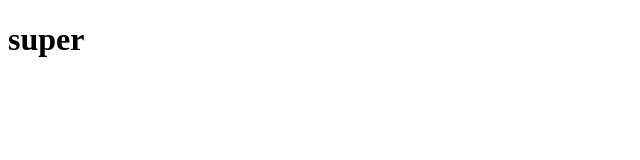
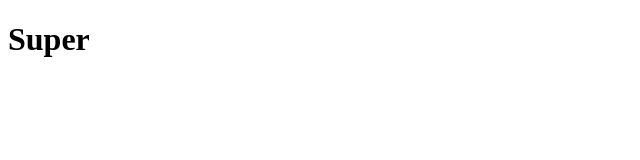
Before and after one commit to tuvijat04/practice, a plain HTML site: page index.html in a window 1280 px wide. Shown: the full height of the page, 0-640 px from the left. Drawn offline with Linux system fonts and the light colour scheme.

Commit message:
fix: changed the h1's first letter to uppercase

```diff
--- a/index.html
+++ b/index.html
@@ -2,7 +2,7 @@
 <html lang="en">
 <head>
     <title>Document</title>
-    <h1>super</h1>
+    <h1>Super</h1>
 </head>
 <body>
 
```
